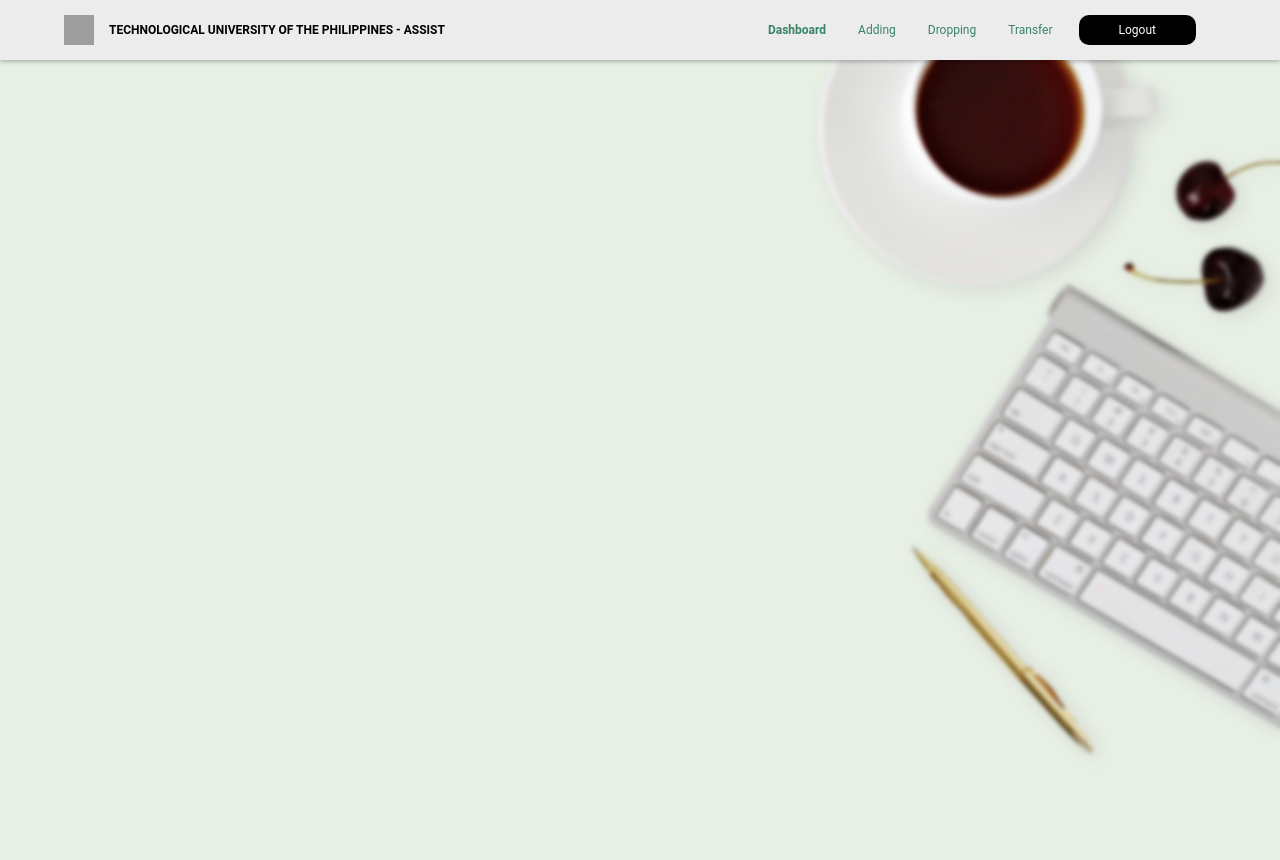
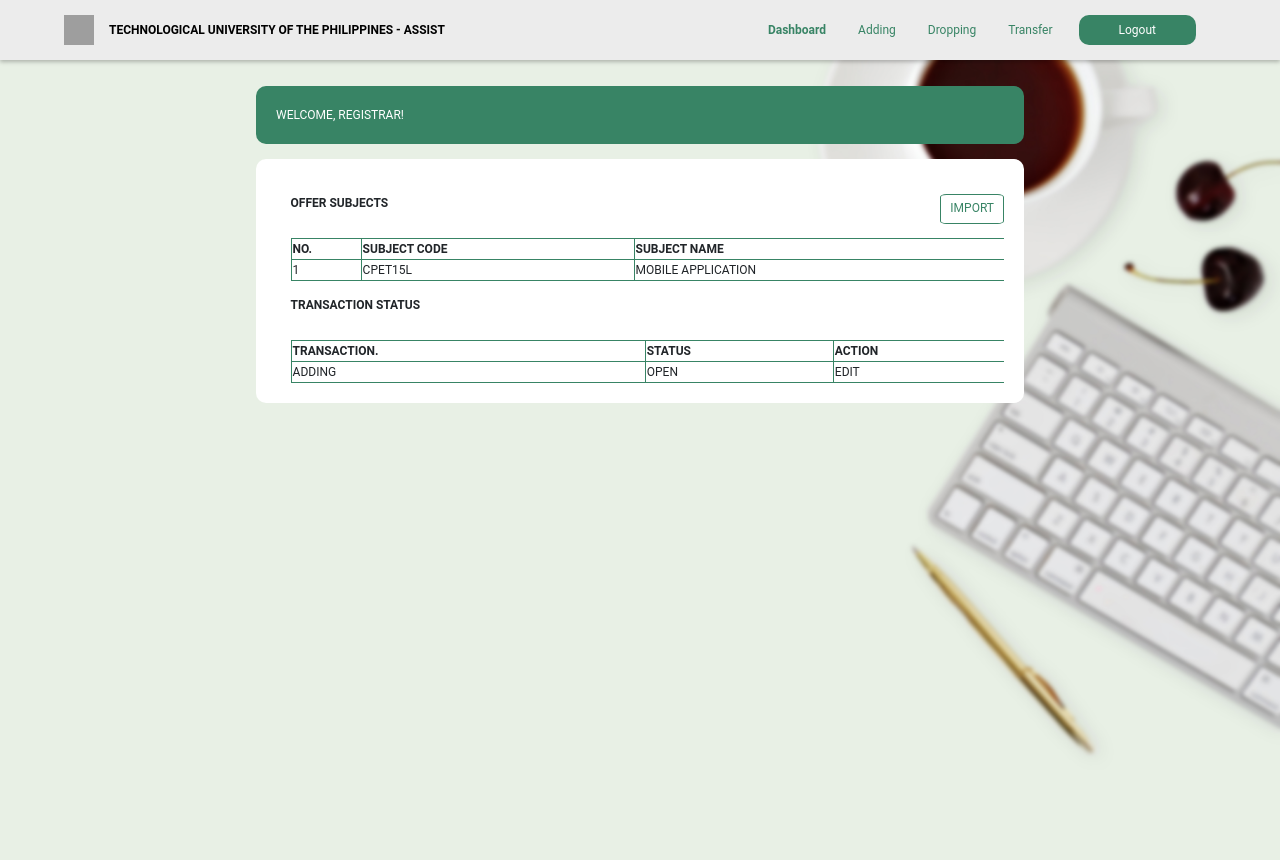
Before and after one commit to CyrineOsorio/tup-assist, a Django app: page /registrar/ in a window 1280 px wide. Run offline with Django 4.2, Linux system fonts and the light colour scheme; some libraries are stand-ins or nearby versions; grey boxes are pictures that could not be loaded.

Commit message:
Add Files

```diff
--- a/TupAssistProject/TupAssistApp/static/css/registrar.css
+++ b/TupAssistProject/TupAssistApp/static/css/registrar.css
@@ -37,14 +37,13 @@ a:focus {
 }
 
 #tupcnav .navbar-brand {
-    width: 100%;
     font-weight: bold;
     font-size: 12px;
     color: black;
 }
 
 #logoutbutton {
-    background-color: black;
+    background-color: #388465;
     color: white;
     padding-left: 40px;
     padding-right: 40px;
@@ -79,5 +78,77 @@ body {
     background-position: center;
     background-size: cover;
     background-repeat: no-repeat;
-    padding: 5% 30% 10% 20%;
+    padding: 2% 20% 2% 20%;
 }
+
+.welcome {
+    display: flex;
+    justify-content: flex-start;
+    background-color: #388465;
+    color: white;
+    padding: 20px 20px 20px 20px;
+    border-radius: 10px;
+}
+
+.content {
+    display: grid;
+    background-color: white;
+    margin-top: 2%;
+    padding: 20px 20px 20px 20px;
+    border-radius: 10px;
+}
+
+.offersub-label {
+    margin-top: 2%;
+    margin-left: 2%;
+    margin-right: 2%;
+    width: 100%;
+    display: flex;
+    justify-content: space-between;
+}
+
+.offersub-label p {
+    width: 50%;
+    height: 100%;
+    font-weight: bold;
+}
+
+
+/*table*/
+
+table {
+    /*border-collapse: collapse;*/
+    margin-top: 2%;
+    margin-left: 2%;
+    margin-right: 2%;
+    width: 100%;
+}
+
+td,
+th {
+    text-align: left;
+    border-spacing: 10px;
+    border: 1px solid #388465;
+}
+
+.transtatus-label {
+    margin-top: 2%;
+    margin-left: 2%;
+    margin-right: 2%;
+    width: 100%;
+    display: flex;
+    justify-content: space-between;
+}
+
+.transtatus-label p {
+    width: 50%;
+    height: 100%;
+    font-weight: bold;
+}
+
+@media only screen and (min-width:1000px) {
+    #navbarToggleExternalContent {
+        display: flex;
+        justify-content: flex-end;
+    }
+}
--- a/TupAssistProject/TupAssistApp/templates/TupAssistApp/registrar.html
+++ b/TupAssistProject/TupAssistApp/templates/TupAssistApp/registrar.html
@@ -9,9 +9,9 @@
     <title>TUPC Administration: All Subjects</title>
 
 
+
     <!--BOOTSTRAP-->
-    <link rel="stylesheet" href="https://cdn.jsdelivr.net/npm/bootstrap@4.6.1/dist/css/bootstrap.min.css" integrity="sha384-zCbKRCUGaJDkqS1kPbPd7TveP5iyJE0EjAuZQTgFLD2ylzuqKfdKlfG/eSrtxUkn" crossorigin="anonymous">
-    <link rel="stylesheet" href="../../static/css/bootstrap.min.css">
+    <link rel="stylesheet" href="https://cdn.jsdelivr.net/npm/bootstrap@4.6.2/dist/css/bootstrap.min.css" integrity="sha384-xOolHFLEh07PJGoPkLv1IbcEPTNtaed2xpHsD9ESMhqIYd0nLMwNLD69Npy4HI+N" crossorigin="anonymous">
 
     <!--CSS Custom -->
     <link rel="stylesheet" href="{%static 'css/registrar.css'%}">
@@ -27,7 +27,7 @@
 
     <nav class="navbar navbar-expand-lg" id="tupcnav">
         <img src="../../static/images/tuplogo.png" width="30" height="30" alt="tuplogo">
-        <a class="navbar-brand" href="" id="atech">TECHNOLOGICAL UNIVERSITY OF THE PHILIPPINES - ASSIST</a>
+        <a class="navbar-brand" href="" id="atech">TECHNOLOGICAL UNIVERSITY OF THE PHILIPPINES - ASSIST</a></a>
 
         <nav class="navbar">
             <button class="navbar-toggler navbar-light" type="button" data-toggle="collapse" data-target="#navbarToggleExternalContent" aria-controls="navbarToggleExternalContent" aria-expanded="false" aria-label="Toggle navigation">
@@ -62,7 +62,56 @@
         </div>
     </nav>
     <div class="bg-container">
+        <div class="welcome">WELCOME, REGISTRAR!</div>
 
+        <div class="content">
+            <div class="offersub-label">
+                <p>OFFER SUBJECTS</p>
+                <a class="btn btn-primary" data-toggle="modal" data-target="#exampleModal" style="color:#388465; background-color: white; border: 1px solid #388465; border-radius: 10%; margin-right: 2%;">IMPORT</a>
+            </div>
+            <div style="overflow-x:auto;">
+                <!--HTML code to display data in tabular format-->
+                <table>
+                    <thead>
+                        <th>NO.</th>
+                        <th>SUBJECT CODE</th>
+                        <th>SUBJECT NAME</th>
+                    </thead>
+
+                    <tbody>
+                        <tr>
+                            <td>1</td>
+                            <td>CPET15L</td>
+                            <td>MOBILE APPLICATION</td>
+                        </tr>
+                    </tbody>
+                </table>
+            </div>
+
+            <div class="transtatus-label">
+                <p>TRANSACTION STATUS</p>
+            </div>
+            <div style="overflow-x:auto;">
+                <!--HTML code to display data in tabular format-->
+                <table>
+                    <thead>
+                        <th>TRANSACTION.</th>
+                        <th>STATUS</th>
+                        <th>ACTION</th>
+                    </thead>
+
+                    <tbody>
+                        <tr>
+                            <td>ADDING</td>
+                            <td>OPEN</td>
+                            <td>EDIT</td>
+                        </tr>
+                    </tbody>
+                </table>
+            </div>
+
+
+        </div>
     </div>
 
 
```
